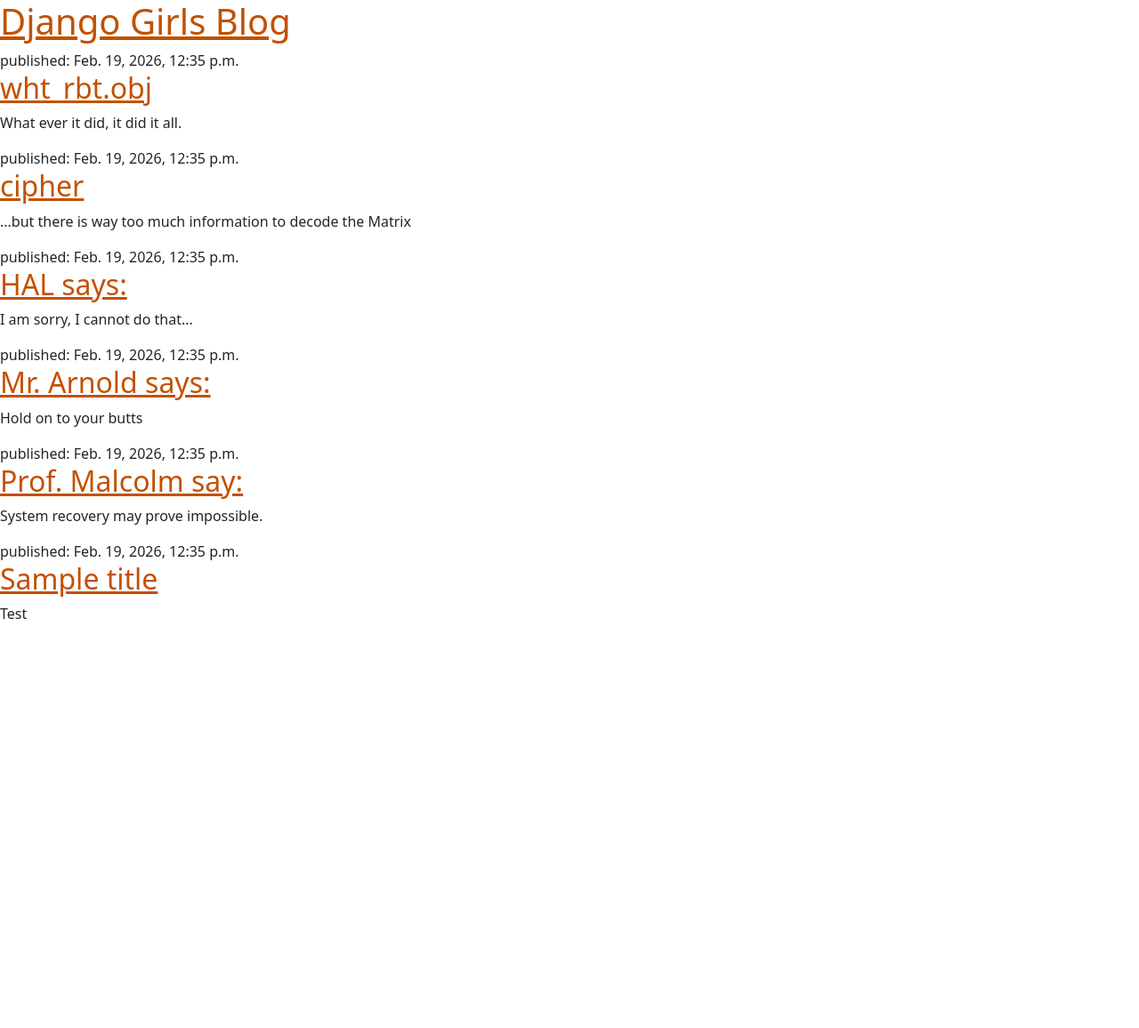
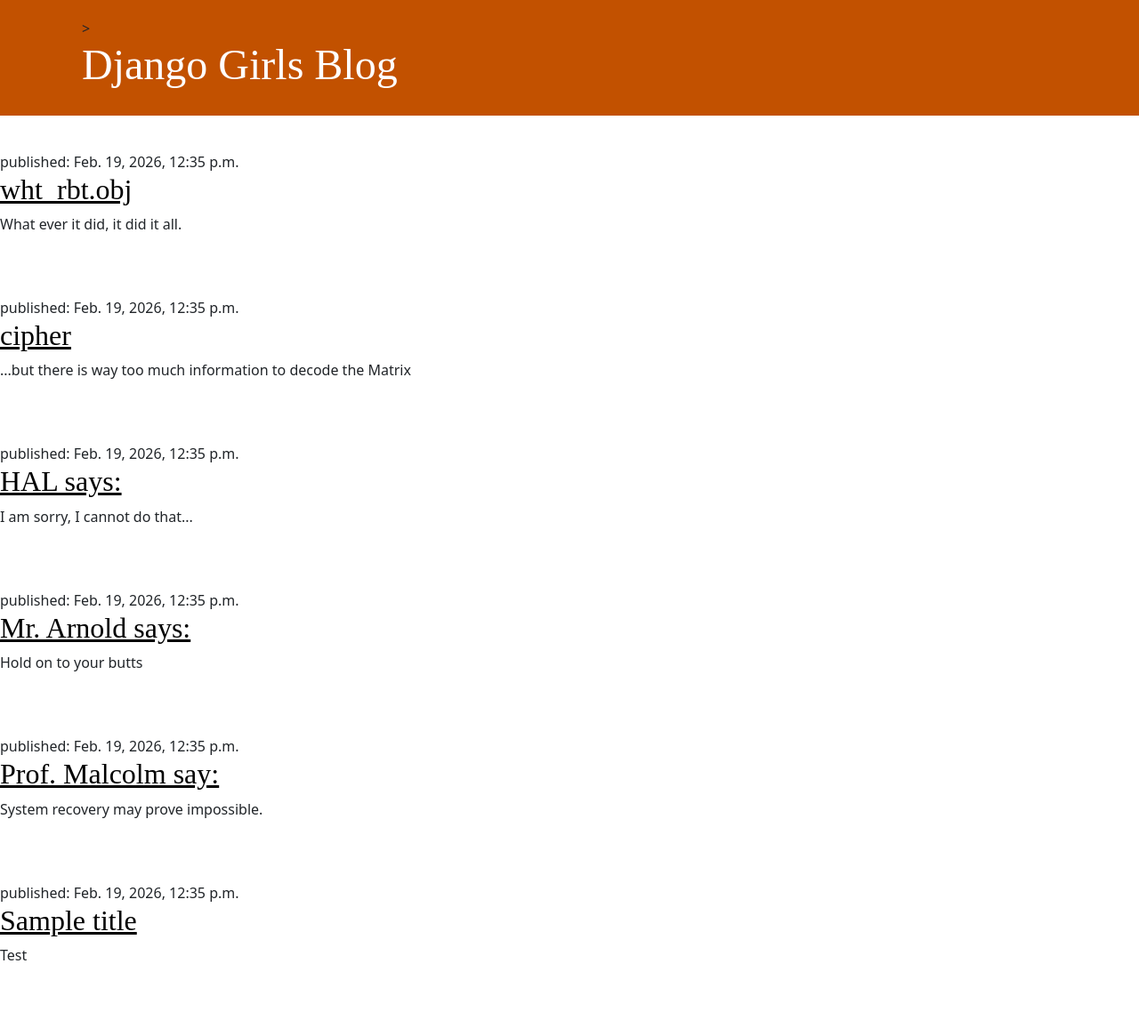
Before and after one commit to zeerob440/djangogirls, a Django app: page / in a window 1280 px wide. Shown: the whole page at 89% size. Before the commit the page ends 696 px from the top, so only its background shows below. Run offline with Django 5.2, Linux system fonts and the light colour scheme; data comes from the database, SQL or seed files in the repository.

Commit message:
style: rest of django girls css code added to blog.css

```diff
--- a/blog/static/css/blog.css
+++ b/blog/static/css/blog.css
@@ -1,3 +1,75 @@
 h1 a, h2 a {
     color: #C25100;
+    font-family: 'Lobster';
 }
+.page-header {
+    background-color: #C25100;
+    margin-top: 0;
+    margin-bottom: 40px;
+    padding: 20px 20px 20px 40px;
+}
+
+.page-header h1,
+.page-header h1 a,
+.page-header h1 a:visited,
+.page-header h1 a:active {
+    color: #ffffff;
+    font-size: 36pt;
+    text-decoration: none;
+}
+
+h1,
+h2,
+h3,
+h4 {
+    font-family: 'Lobster', cursive;
+}
+
+.date {
+    color: #828282;
+}
+
+.save {
+    float: right;
+}
+
+.post-form textarea,
+.post-form input {
+    width: 100%;
+}
+
+.top-menu,
+.top-menu:hover,
+.top-menu:visited {
+    color: #ffffff;
+    float: right;
+    font-size: 26pt;
+    margin-right: 20px;
+}
+
+.post {
+    margin-bottom: 70px;
+}
+
+.post h2 a,
+.post h2 a:visited {
+    color: #000000;
+}
+
+.post > .date,
+.post > .actions {
+    float: right;
+}
+
+.btn-secondary,
+.btn-secondary:visited {
+    color: #C25100;
+    background: none;
+    border-color: #C25100;
+    margin-left: 15px;
+}
+
+.btn-secondary:hover {
+    color: #FFFFFF;
+    background-color: #C25100;
+}
--- a/blog/templates/blog/post_list.html
+++ b/blog/templates/blog/post_list.html
@@ -7,11 +7,13 @@
         <link rel="stylesheet" href="{% static 'css/blog.css' %}">
     </head>
     <body>
-        <header>
-            <h1><a href="/">Django Girls Blog</a></h1>
+        <header class="page-header">
+            <div class ="container">>
+                <h1><a href="/">Django Girls Blog</a></h1>
+            </div>
         </header>
     {% for post in posts %}
-        <article>
+        <article class="post">
             <time>published: {{ post.published_date }}</time>
             <h2>
                 <a href="{% url 'post_detail' pk=post.pk %}">
```
